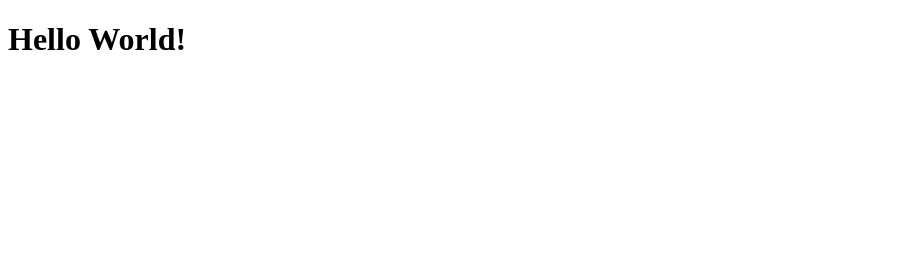
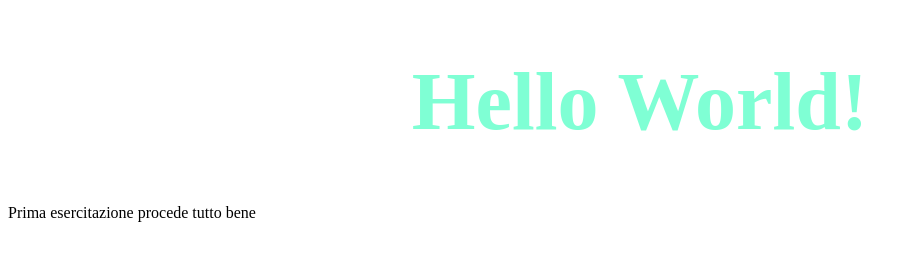
Before and after one commit to flavio-franceschetti/htmlcss-hello, a plain HTML site: page index.html in a window 1280 px wide. Shown: the whole page, without its empty margins (0-916 px from the left). Drawn offline with Linux system fonts and the light colour scheme.

Commit message:
Inserimento h1 e p

```diff
--- a/index.html
+++ b/index.html
@@ -3,9 +3,11 @@
   <head>
     <meta charset="UTF-8" />
     <meta name="viewport" content="width=device-width, initial-scale=1.0" />
+    <link rel="stylesheet" href="style.css" />
     <title>Esecitazione 1</title>
   </head>
   <body>
     <h1>Hello World!</h1>
+    <p>Prima esercitazione procede tutto bene</p>
   </body>
 </html>
--- /dev/null
+++ b/style.css
@@ -0,0 +1,5 @@
+h1 {
+  font-size: 82px;
+  color: aquamarine;
+  text-align: center;
+}
```
